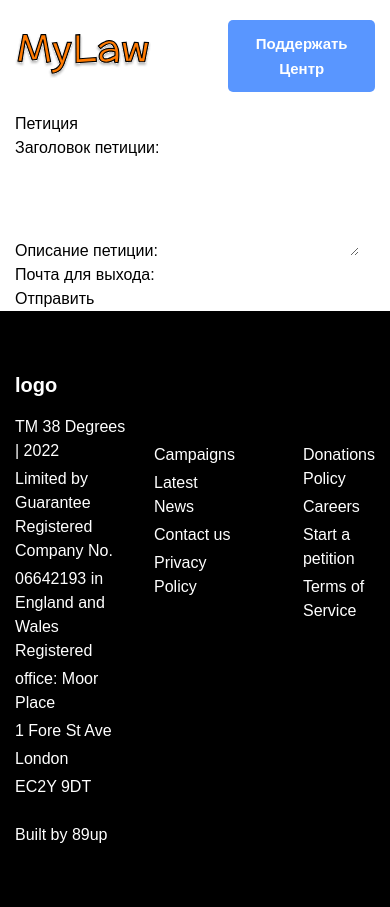
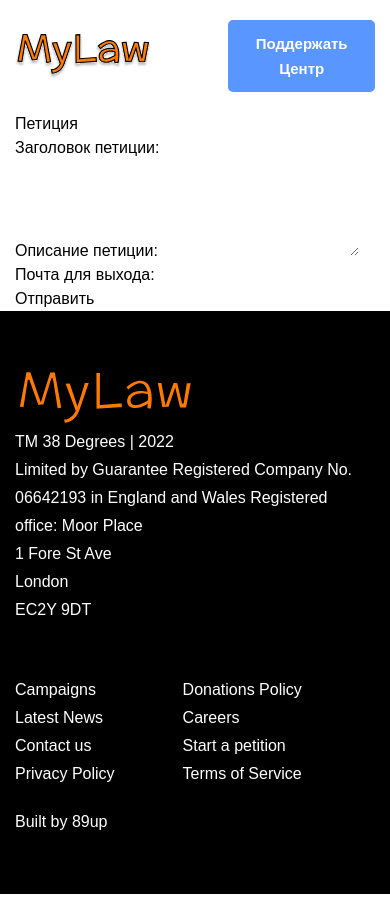
Before and after one commit to Asad220520/PROTECTHER, a React (Create React App) app: page /create in a window 390 px wide. Built offline with nearby package versions, Linux system fonts and the light colour scheme.

Commit message:
bekas (#11)
Co-authored-by: Beku001 <nurgazevbekbolsun906@gmail.com>

```diff
--- a/src/components/Bonuses/index.js
+++ b/src/components/Bonuses/index.js
@@ -27,7 +27,7 @@ const Bonuses = () => {
             </div>
           </div>
           <div className="bonuses__img">
-            <div className="rounded w-[480px] bg-gray-200 text-black-500">
+            <div className="block rounded w-[480px] bg-gray-200 text-black-500">
               <img className="img" src={women} alt="img" />
               <div className="block1">
                 <h3 className="h3">Защити нас!</h3>
--- a/src/components/Bonuses/index.scss
+++ b/src/components/Bonuses/index.scss
@@ -123,6 +123,10 @@
       display: flex;
       flex-wrap: wrap;
       gap: 50px;
+      .block{
+        width: 90%;
+        margin: 0 auto;
+      }
     }
 
     .arm {
--- a/src/components/Footer/index.js
+++ b/src/components/Footer/index.js
@@ -1,14 +1,14 @@
 import React from "react";
 import "./index.scss";
+import log from "../../image/MyLaw.svg"
 const Footer = () => {
   return (
     <div id="footer">
       <div className="container">
         <div className="footer text-white flex flex-col">
-          <b className="pb-4 text-xl">logo</b>
-          {/* <img src="" alt="logo" /> */}
-          <div className="flex gap-7 ">
-            <span className="flex gap-1 flex-col">
+          <img className="cursor-pointer" width={180} src={log} alt="logo" />
+          <div className="block flex gap-7 ">
+            <span className="flex gap-1 flex-col cursor-pointer">
               <p>TM 38 Degrees | 2022</p>
               <p>Limited by Guarantee Registered Company No.</p>
               <p>06642193 in England and Wales Registered</p>
@@ -17,13 +17,13 @@ const Footer = () => {
               <p>London</p>
               <p>EC2Y 9DT</p>
             </span>
-            <span className="pr-10 pt-7 flex gap-1 flex-col">
+            <span className="cursor-pointer pr-10 pt-7 flex gap-1 flex-col">
               <p>Campaigns</p>
               <p>Latest News</p>
               <p>Contact us</p>
               <p>Privacy Policy</p>
             </span>
-            <span className="pt-7 flex gap-1 flex-col">
+            <span className="cursor-pointer pt-7 flex gap-1 flex-col">
               <p>Donations Policy</p>
               <p>Careers</p>
               <p>Start a petition</p>
--- a/src/components/Footer/index.scss
+++ b/src/components/Footer/index.scss
@@ -4,3 +4,15 @@
     .footer{
     }
 }
+@media (max-width:700px) {
+    #footer{
+        .footer{
+            .block{
+                display: flex;
+                flex-wrap: wrap;
+                margin: 0 auto;
+            }
+
+        }
+    }
+}
--- a/src/components/current/index.scss
+++ b/src/components/current/index.scss
@@ -51,11 +51,20 @@
   }
 }
 
-@media (max-width: 700px) {
+@media (max-width: 850px) {
   #current {
     .current {
-      display: flex;
-      flex-wrap: wrap;
+      display: grid;
+      grid-template-columns: repeat(2, auto);
     }
   }
 }
+@media (max-width: 550px) {
+  #current {
+    .current {
+      display: grid;
+      grid-template-columns: repeat(1, auto);
+      justify-content: center;
+    }
+  }
+}
--- a/src/components/nadFooter/index.scss
+++ b/src/components/nadFooter/index.scss
@@ -96,3 +96,15 @@
 
   }
 }
+@media (max-width: 850px) {
+  #nad{
+    .nad{
+      &--group{
+        display: flex;
+        flex-wrap: wrap;
+        gap: 50px;
+        justify-content: center;
+      }
+    }
+  }
+}
```
